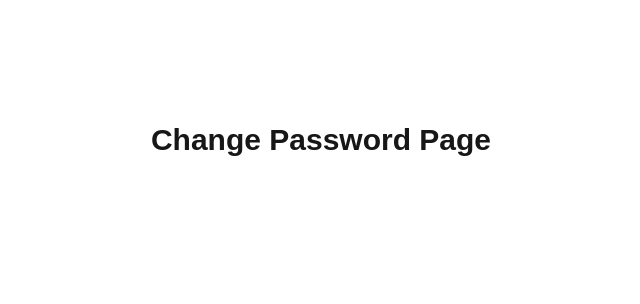
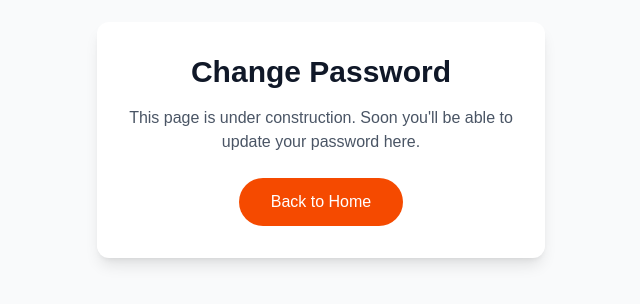
Before and after one commit to ThankGodEva/jhora-frontend, a Next.js app: page /change-password in a window 1280 px wide. Shown: the part 260-564 px from the top of the page, without its empty margins (319-959 px from the left). Built offline with nearby package versions, Linux system fonts and the light colour scheme.

Commit message:
Fix change-password page export for Vercel build

```diff
--- a/src/app/change-password/page.tsx
+++ b/src/app/change-password/page.tsx
@@ -2,9 +2,19 @@
 
 export default function ChangePassword() {
   return (
-    <div className="min-h-screen flex items-center justify-center">
-      <h1 className="text-3xl font-bold">Change Password Page</h1>
-      {/* your form / content here */}
+    <div className="min-h-screen flex items-center justify-center bg-gray-50">
+      <div className="text-center p-8 bg-white rounded-xl shadow-lg max-w-md">
+        <h1 className="text-3xl font-bold text-gray-900 mb-4">Change Password</h1>
+        <p className="text-gray-600 mb-6">
+          This page is under construction. Soon you'll be able to update your password here.
+        </p>
+        <a
+          href="/"
+          className="inline-block bg-orange-600 text-white px-8 py-3 rounded-full font-medium hover:bg-orange-700 transition"
+        >
+          Back to Home
+        </a>
+      </div>
     </div>
   );
 }
```
